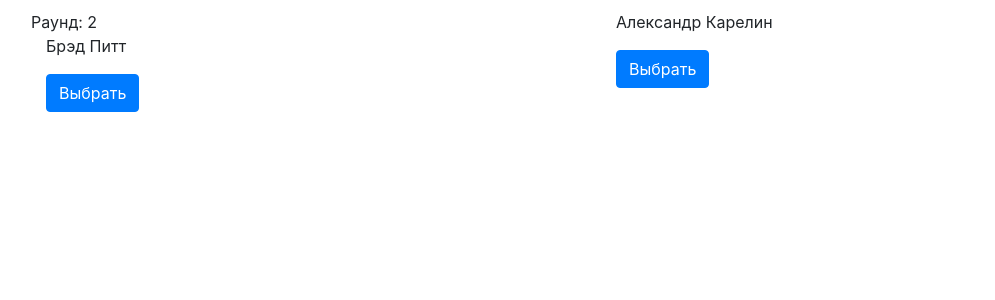
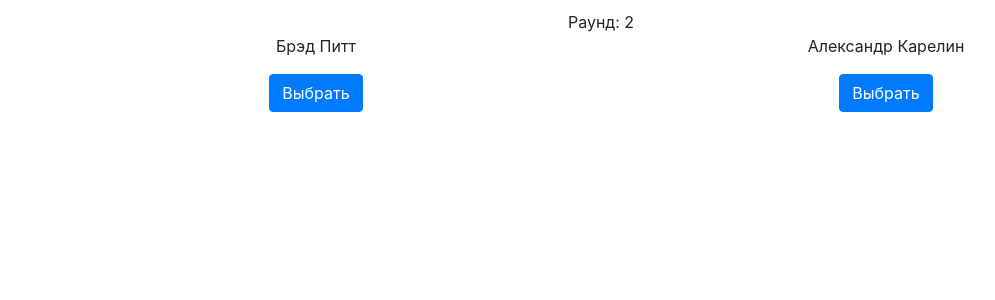
Before and after one commit to Zhenya1975/turnirv4, a Flask app: page /competition/1 in a window 1280 px wide. Shown: the top 300 px of the page, without its empty margins (39-1034 px from the left). Run offline with Flask 2, Linux system fonts and the light colour scheme; data comes from the database, SQL or seed files in the repository; both versions use the stored data as it was after the commit; parts of the project's set-up code (start-up, migrations or seed data) failed here and were passed over; some libraries are stand-ins or nearby versions.

Commit message:
вся логика готова.

```diff
--- a/turnirv4/turnir_project/routes/routes.py
+++ b/turnirv4/turnir_project/routes/routes.py
@@ -109,22 +109,7 @@ def competition_create_new():
         # удаляем из бэклога записи с созданным боем
         last_created_fight = FightsDB.query.filter_by(competition_id=competition_id).order_by(desc(FightsDB.fight_id)).first()
          # удаляем записи из бэклога бойцов, которые зашли в бой
-        backlog_record_to_delete_red = BacklogDB.query.get(last_created_fight.red_fighter_id)
-        if backlog_record_to_delete_red is None:
-            abort(404, description="No backlog record was Found with the given ID")
-        else:
-            db.session.delete(backlog_record_to_delete_red)
-
-        backlog_record_to_delete_blue = BacklogDB.query.get(last_created_fight.blue_fighter_id)
-        if backlog_record_to_delete_blue is None:
-            abort(404, description="No backlog record was Found with the given ID")
-        else:
-            db.session.delete(backlog_record_to_delete_blue)
-        try:
-          db.session.commit()
-        except Exception as e:
-          print("Не удалось удалить записи из бэклога", e)
-          db.session.rollback()
+        delete_backlog_records(last_created_fight.competition_id, 1)
         return redirect(url_for('home.competition_view', competition_id=competition_id))
 
     except Exception as e:
--- a/turnirv4/turnir_project/templates/competition.html
+++ b/turnirv4/turnir_project/templates/competition.html
@@ -3,14 +3,17 @@
 {% block content %}
 
 <div class="container" style="margin-top: 10px">
+  <div class="row">
+    <div class="col text-center">
+      <div class="title_data">
+        Раунд: {{ fight_data.round_number }}
+      </div>
+    </div>
+  </div>
 
   <div class="row">
-
-    <div class="col">
+    <div class="col text-center">
       <div class="red_fighter_div">
-        <div class="row">
-          Раунд: {{ fight_data.round_number }}
-        </div>
       {{fight_data.red_fighter.participant_first_name}} {{fight_data.red_fighter.participant_last_name}}
         <p></p>
         <button data-id='{{fight_data.fight_id}}' type="button" class="select_red_fighter btn btn-primary">Выбрать</button>
@@ -18,8 +21,8 @@
       <p></p>
 
     </div>
-    <div class="col">
-      <div class="blue_fighter_div">
+    <div class="col text-center">
+      <div class="blue_fighter_div text-center">
       {{fight_data.blue_fighter.participant_first_name}} {{fight_data.blue_fighter.participant_last_name}}
       </div>
       <p></p>
```
Also changed, not shown: turnirv4/turnir_project/fights.db, 1 other file.
